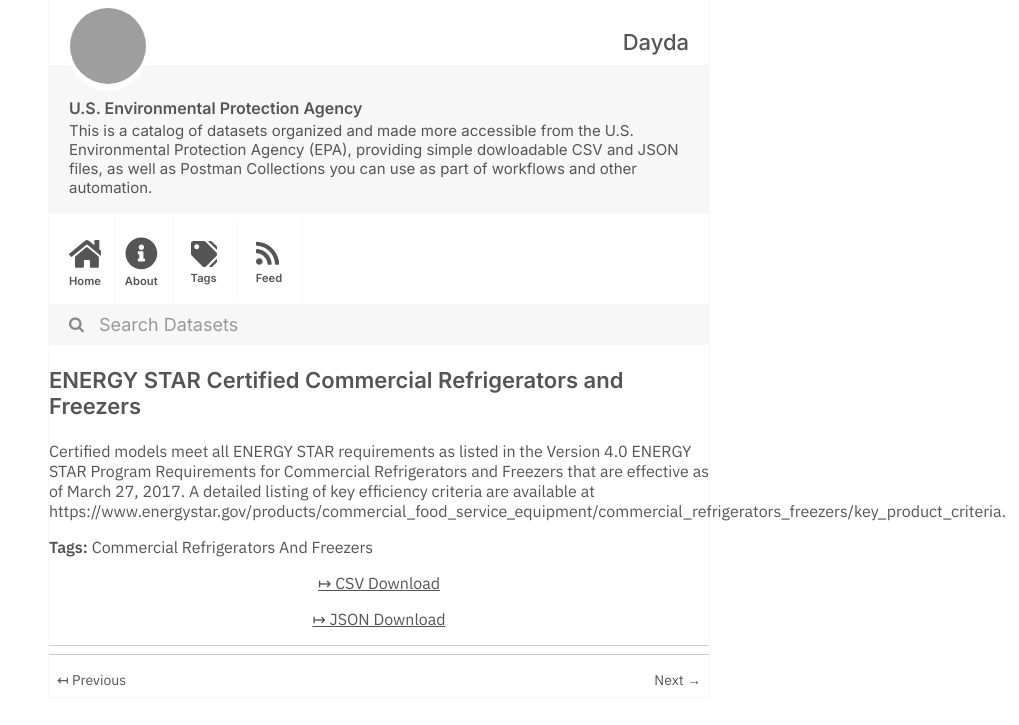
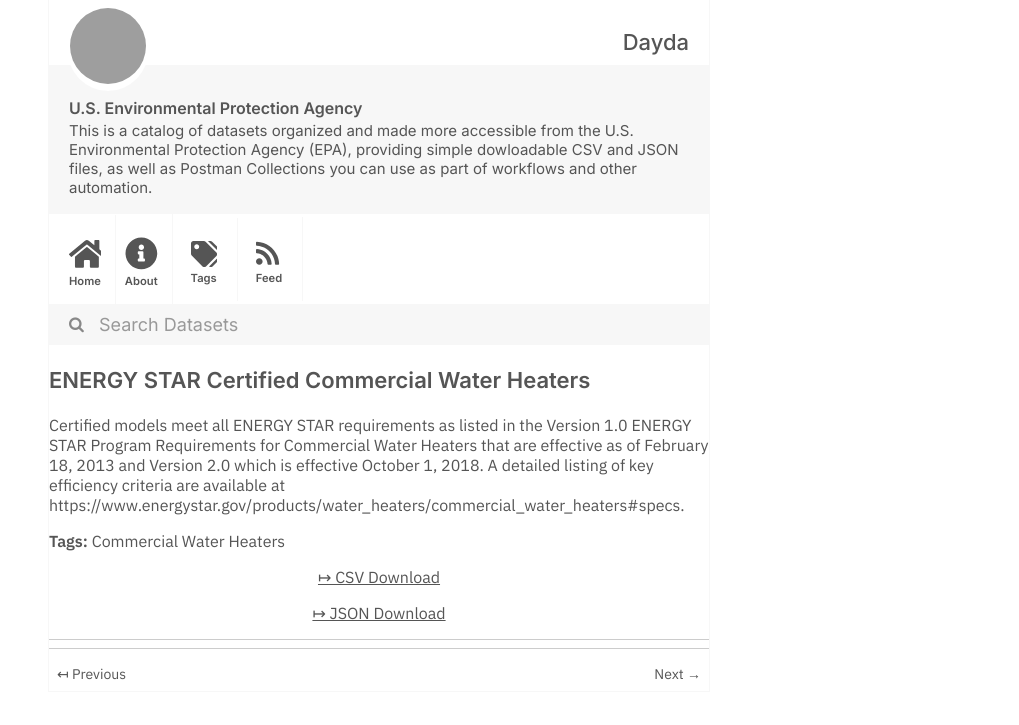
Before and after one commit to dayda-entities/us-environmental-protection-agency, a Jekyll site: the page built from _posts/2020-11-12-energy-star-certified-commerci.md, in a window 1280 px wide, cut to the strip 0-725 px from the top of the page. Shown: the whole strip, without its empty margins (261-1280 px from the left). Built offline with Jekyll 4.4.1, drawn with Linux system fonts in a browser that asks for light colours; grey boxes are pictures that could not be loaded.

```diff
--- a/_posts/2020-11-12-energy-star-certified-commerci.md
+++ b/_posts/2020-11-12-energy-star-certified-commerci.md
@@ -1,15 +1,15 @@
 ---
-title: ENERGY STAR Certified Commercial Refrigerators and Freezers
-created: '2020-11-12T14:52:09.154707'
-modified: '2021-05-15T10:44:48.798284'
+title: ENERGY STAR Certified Commercial Water Heaters
+created: '2020-11-12T14:52:08.032501'
+modified: '2021-05-15T10:44:36.253401'
 state: active
 type: dataset
 tags:
-  - Commercial Refrigerators And Freezers
+  - Commercial Water Heaters
 groups: []
-csv_url: 'https://data.energystar.gov/api/views/59dq-uw25/rows.csv?accessType=DOWNLOAD'
-json_url: 'https://data.energystar.gov/api/views/59dq-uw25/rows.json?accessType=DOWNLOAD'
+csv_url: 'https://data.energystar.gov/api/views/56yh-pcbu/rows.csv?accessType=DOWNLOAD'
+json_url: 'https://data.energystar.gov/api/views/56yh-pcbu/rows.json?accessType=DOWNLOAD'
 layout: post
 
 ---
-Certified models meet all ENERGY STAR requirements as listed in the Version 4.0 ENERGY STAR Program Requirements for Commercial Refrigerators and Freezers that are effective as of March 27, 2017. A detailed listing of key efficiency criteria are available at https://www.energystar.gov/products/commercial_food_service_equipment/commercial_refrigerators_freezers/key_product_criteria.
+Certified models meet all ENERGY STAR requirements as listed in the Version 1.0 ENERGY STAR Program Requirements for Commercial Water Heaters that are effective as of February 18, 2013 and Version 2.0 which is effective October 1, 2018. A detailed listing of key efficiency criteria are available at https://www.energystar.gov/products/water_heaters/commercial_water_heaters#specs.
```
